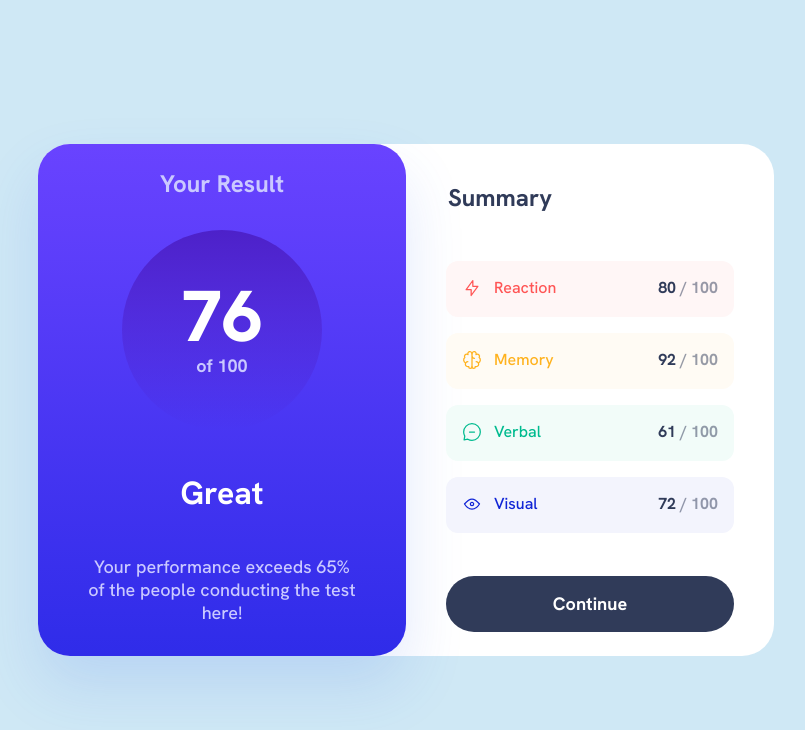
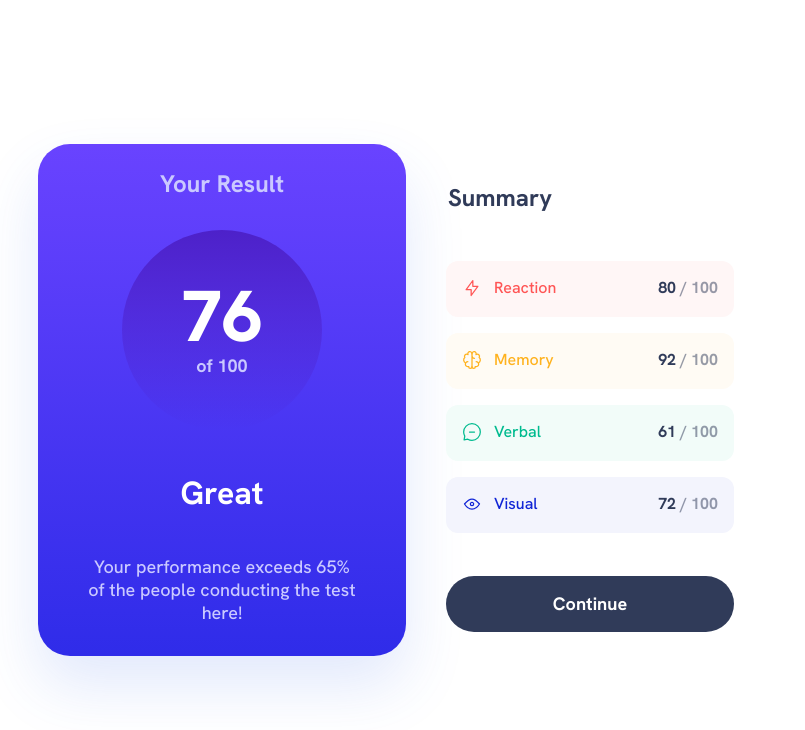
Before and after one commit to ElenaAnnibali/react-result-summary-component, a React (Vite) app: page / in a window 1280 px wide. Shown: the top 730 px of the page, without its empty margins (234-1039 px from the left). Built offline with nearby package versions, Linux system fonts and the light colour scheme.

Commit message:
Fix bug on deploy - first try

```diff
--- a/src/styles/result.scss
+++ b/src/styles/result.scss
@@ -10,7 +10,7 @@ $colors: #ff5555, #ffb21e, #00bb8f, #1125d6;
 
 body {
   font-family: 'Hanken Grotesk', sans-serif;
-  background-color: rgb(207, 232, 245);
+  // background-color: rgb(207, 232, 245);
 }
 
 .component-styles {
```
